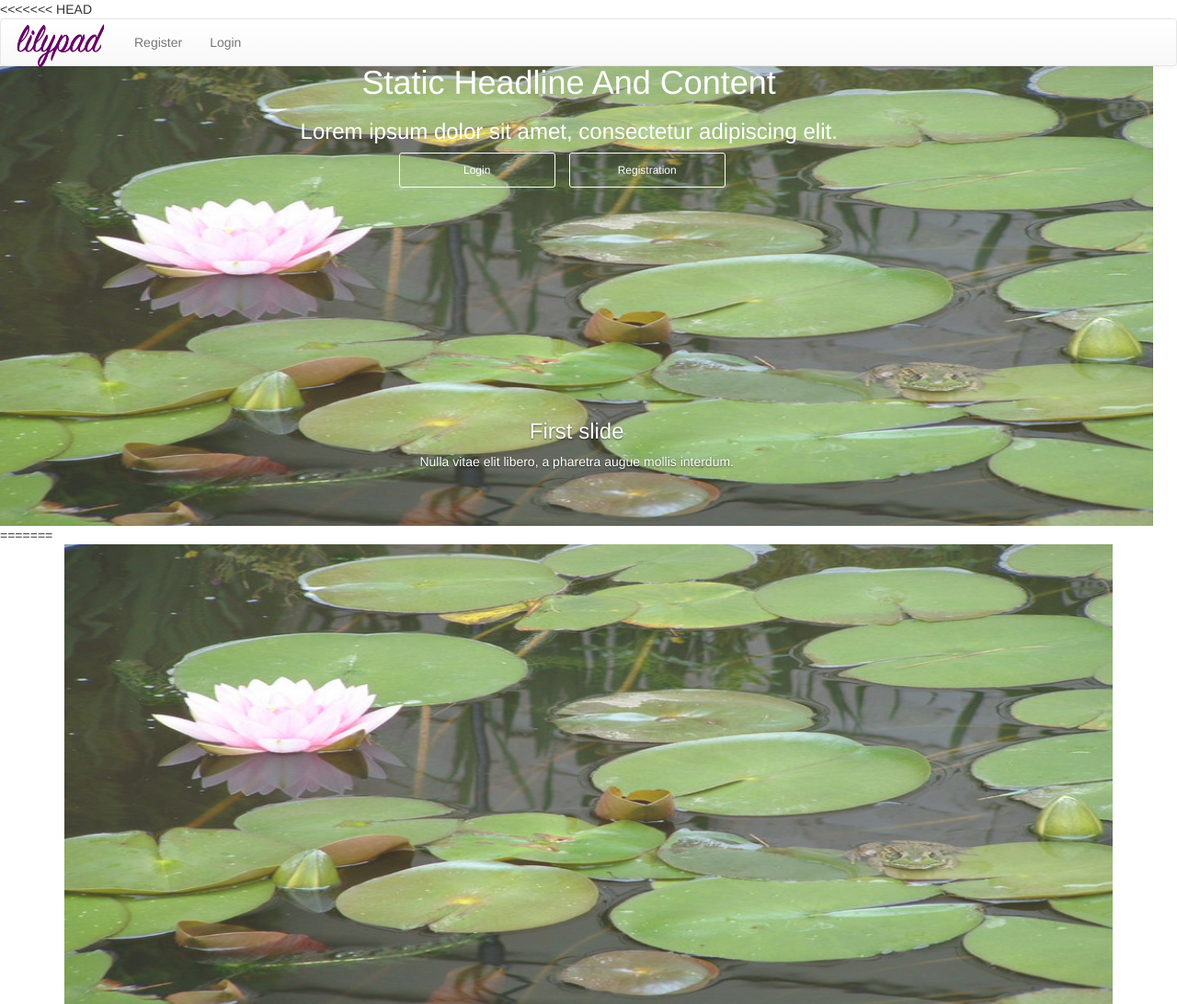
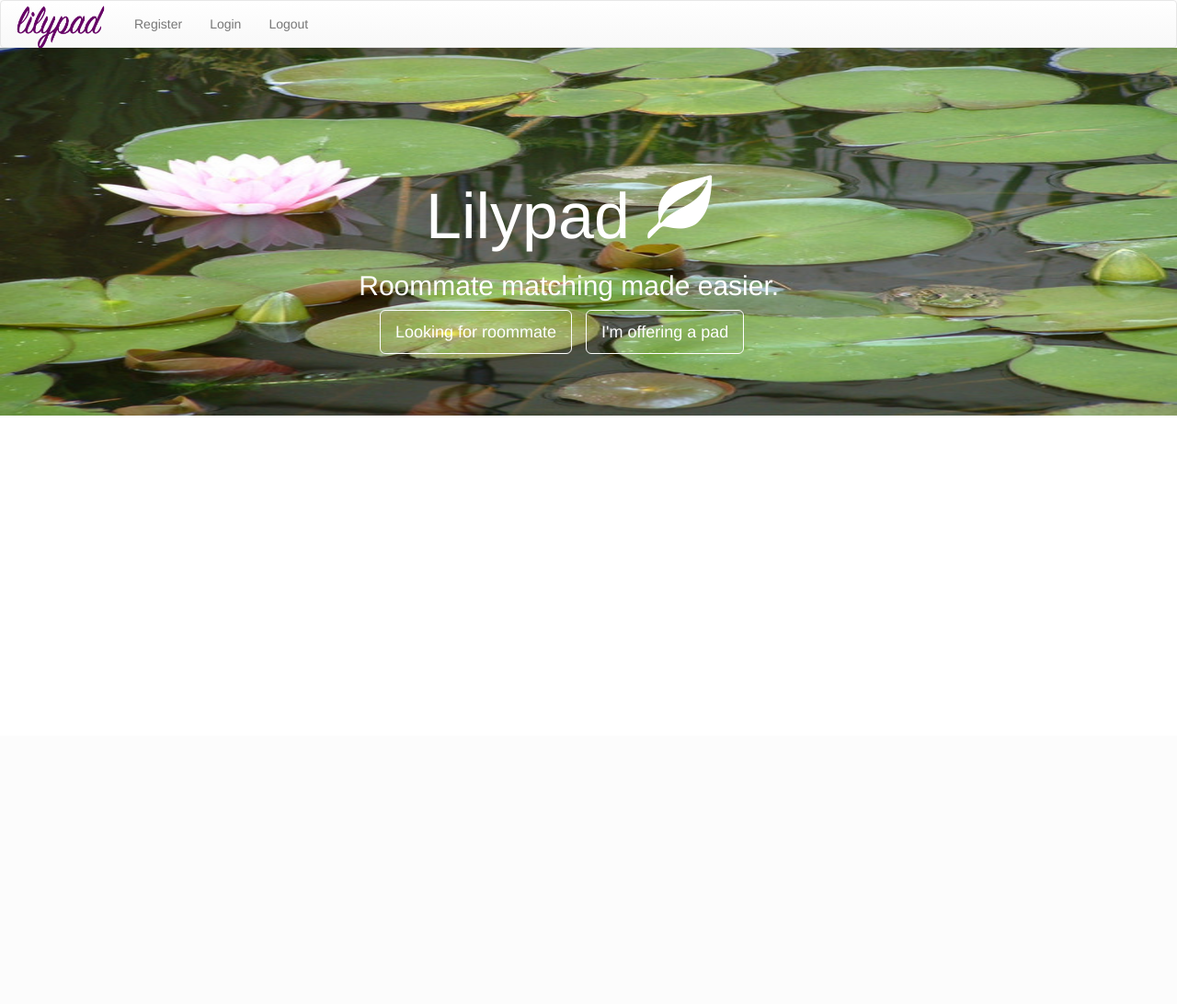
Before and after one commit to Akyya-Mayberry/spectra16, a Flask app: page / in a window 1280 px wide. Shown: the whole page at 92% size. After the commit the page ends 452 px from the top, so only its background shows below. Run offline with Flask 2, Linux system fonts and the light colour scheme; parts of the project's set-up code (start-up, migrations or seed data) failed here and were passed over; some libraries are stand-ins or nearby versions.

Commit message:
Changed homepage buttons

```diff
--- a/static/stylesheets/custom.css
+++ b/static/stylesheets/custom.css
@@ -1,9 +1,8 @@
 
 #lilypad {
-	opacity: 0.85;
 	position: relative;
 	width: 100%;
-	height: 500px;
+	height: 400px;
 }
 
 #logo {
@@ -14,9 +13,15 @@
 
 #carousel-example-generic {
 	position: relative;
-	width: 98%;
-	height:500px;
+	width: 100%;
+	height:400px;
 	margin-top: -20px;
+}
+
+
+#homeTitle {
+	font-size: 5em;
+	padding-top: 120px;
 }
 
 .main-text
--- a/templates/index.html
+++ b/templates/index.html
@@ -1,5 +1,3 @@
-<<<<<<< HEAD
-
 <!DOCTYPE html>
 <html>
 <head>
@@ -32,34 +30,29 @@
     <ul class="nav navbar-nav">
       <li><a href="/register">Register</a></li>
       <li><a href="/login">Login</a></li>
+      <li><a href="/logout">Logout</a></li>
     </ul>
   </div>
 </nav>
 
 
-  <div id="carousel-example-generic" class="carousel slide" data-ride="carousel">
+  <div id="carousel-example-generic">
       <div class="carousel-inner">
-          <div class="item active">
-              <img src="/static/uploads/lilypad.png" id="lilypad" alt="First slide">
-              <div class="carousel-caption">
-                  <h3>
-                      First slide</h3>
-                  <p>
-                      Nulla vitae elit libero, a pharetra augue mollis interdum.</p>
-              </div>
-          </div>
+        <img src="/static/uploads/lilypad.png" id="lilypad" alt="home">
       </div>
   </div>
   <div class="main-text hidden-xs">
       <div class="col-md-12 text-center">
-          <h1>
-              Static Headline And Content</h1>
-          <h3>
-              Lorem ipsum dolor sit amet, consectetur adipiscing elit.
-          </h3>
+          <h1 id="homeTitle">
+              Lilypad
+              <span class="glyphicon glyphicon-leaf"></span>
+            </h1>
+          <h2>
+              Roommate matching made easier.
+          </h2>
           <div class="">
-              <a class="btn btn-clear btn-sm btn-min-block" href="http://www.jquery2dotnet.com/">Login</a><a class="btn btn-clear btn-sm btn-min-block"
-                  href="http://www.jquery2dotnet.com/">Registration</a></div>
+              <a class="btn btn-clear btn-lg btn-min-block" href="#">Looking for roommate</a><a class="btn btn-clear btn-lg btn-min-block"
+                  href="#">I'm offering a pad</a></div>
       </div>
   </div>
       </div>
@@ -72,15 +65,3 @@
   </div>
 </body>
 </html>
-=======
-{% extends "base.html" %}
-{% block title %}Lilypad Home{% endblock %}
-
-{% block body %}
-  <div class="container">
-    <div id="home">
-      <img src="/static/uploads/lilypad.png" id="lilypad">
-    </div>
-  </div>
-{% endblock %}
->>>>>>> 7d03b1a22ea350893a8f247d6d9bf2155bc1c72c
```
